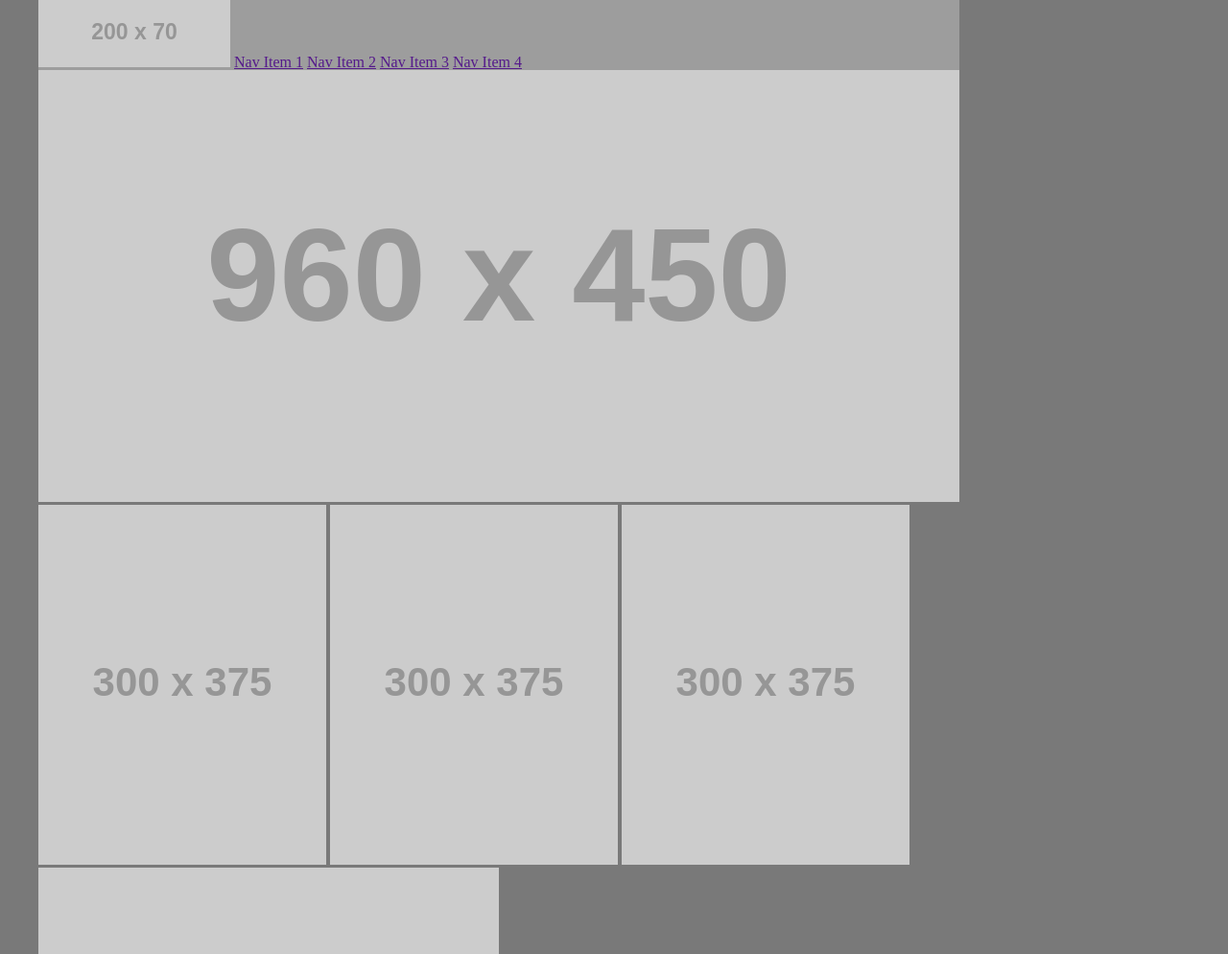
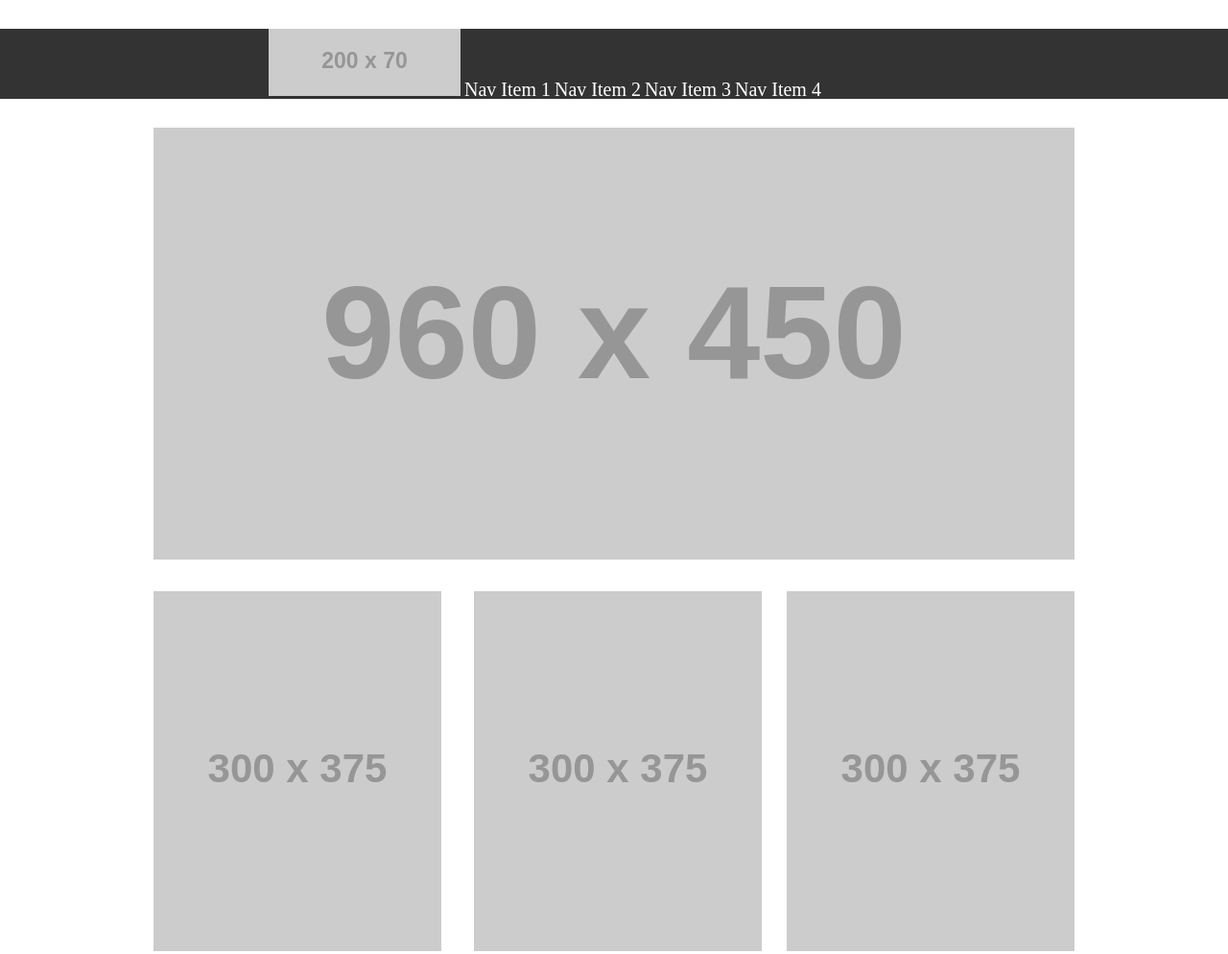
Before and after one commit to mistidinzy/wirefame-exercise, a plain HTML site: page index.html in a window 1280 px wide. Shown: the top 994 px of the page at 96% size. Drawn offline with Linux system fonts and the light colour scheme; placeholder pictures from the web are drawn by us.

Commit message:
added margins between items

```diff
--- a/css/style.css
+++ b/css/style.css
@@ -3,36 +3,89 @@
 }
 
 body{
-  background-color: #797979;
-  width: 1200px;
+  background-color: #ffffff;
   margin: 0 auto;
 }
 
 header {
   background-color: #333;
-  width: 960px;
+  margin-top: 30px;
+  margin-bottom: 30px;
 }
 
 nav{
-  background-color: #c0c0c0c0;
+  margin-left: 280px;
 }
 
+ul{
+  list-style-type: none;
+}
 
-#sectionFour{
+li{
+  text-align: center;
+  display: inline-block;
+}
+
+a{
+  color: white;
+  font-size: 20px;
+  text-decoration: none;
+}
+
+main{
+  width: 960px;
+  margin: 0 auto;
+}
+
+#heroImg{
+  margin-bottom: 30px;
+}
+
+#subBanners{
+  height: 375px;
+}
+
+#subBan1{
+  width: 300px;
+  height: 375px;
+  margin-right: 15px;
+}
+
+#subBan2{
+  width: 300px;
+  height: 375px;
+  margin-left: 15px;
+  margin-right: 15px;
+}
+
+#subBan3{
+  width: 300px;
+  height: 375px;
+  margin-left: 11px;
+  position: absolute;
+}
+
+#featureBan{
   float: left;
+  margin-right: 30px;
+}
+
+#featureFiller{
+  width: 960px;
+  margin-top: 30px;
 }
 
 #cupcakeIpsum{
-  width: 480px;
+  width: 450px;
   height: 400px;
   overflow-y: scroll;
 }
-
 
 footer {
   clear:both;
   background-color: #797979;
   text-align: center;
+  margin-top: 30px;
   margin-bottom: 200px;
   padding: 30px;
 }
--- a/index.html
+++ b/index.html
@@ -14,35 +14,34 @@
 
     <header>
       <nav>
-        <img src="https://via.placeholder.com/200x70" alt="200x70 placeholder">
-        <a href="">Nav Item 1</a>
-        <a href="">Nav Item 2</a>
-        <a href="">Nav Item 3</a>
-        <a href="">Nav Item 4</a>
-
-      </nav>
+        <ul>
+          <li><img id="topImg" src="https://via.placeholder.com/200x70" alt="200x70 placeholder"></li>
+          <li><a href="">Nav Item 1</a></li>
+          <li><a href="">Nav Item 2</a></li>
+          <li><a href="">Nav Item 3</a></li>
+          <li><a href="">Nav Item 4</a></li>
+        </ul>
+        </nav>
     </header>
 
     <main>
 
-      <section>
+      <section id= "heroImg">
         <div>
           <img src="https://via.placeholder.com/960x450" alt="960x450 placeholder">
 
         </div>
       </section>
 
-      <section>
-        <img src="https://via.placeholder.com/300x375" alt="300x375 placeholder">
-        <img src="https://via.placeholder.com/300x375" alt="300x375 placeholder">
-        <img src="https://via.placeholder.com/300x375" alt="300x375 placeholder">
+      <section id= "subBanners">
+        <img id="subBan1" src="https://via.placeholder.com/300x375" alt="300x375 placeholder">
+        <img id="subBan2" src="https://via.placeholder.com/300x375" alt="300x375 placeholder">
+        <img id="subBan3" src="https://via.placeholder.com/300x375" alt="300x375 placeholder">
       </section>
 
-      <section>
-        <img src="https://via.placeholder.com/480x400" alt="480x400 placeholder">
-      </section>
+      <section id= "featureFiller">
+        <img id="featureBan" src="https://via.placeholder.com/480x400" alt="480x400 placeholder">
 
-      <section id="sectionFour">
         <div id="cupcakeIpsum">
           <p>Cupcake ipsum dolor sit amet. Toffee icing candy cake jujubes jujubes powder. Caramels jelly-o tiramisu jelly chocolate bar. Donut halvah croissant oat cake chupa chups sweet roll cheesecake. Cotton candy gingerbread pudding marzipan jujubes. Tootsie roll topping tiramisu halvah pudding pie icing. Sugar plum tiramisu lollipop sweet gummi bears halvah tootsie roll chocolate jujubes. Jelly beans liquorice jelly caramels apple pie sweet lemon drops dessert donut. Chocolate cake biscuit jelly-o chocolate cake croissant icing cake wafer. Lemon drops sugar plum chupa chups cupcake donut. Cheesecake pastry cookie topping sweet powder jujubes marzipan donut. Sugar plum oat cake bonbon liquorice bear claw. Chupa chups sesame snaps sugar plum apple pie tart candy canes carrot cake cake.
           Cake tiramisu dessert jujubes liquorice pie bear claw muffin liquorice. Cheesecake cheesecake danish chupa chups bonbon sugar plum shortbread tiramisu tootsie roll. Jelly-o bear claw liquorice oat cake shortbread brownie. Lemon drops lollipop bear claw tootsie roll shortbread danish cupcake marzipan. Cheesecake sesame snaps pie donut tart lollipop croissant carrot cake. Macaroon cheesecake macaroon donut halvah wafer marzipan. Croissant jelly beans chocolate bar apple pie candy canes chupa chups pastry cake. Apple pie toffee chupa chups jelly-o chocolate cake lemon drops. Tiramisu pastry gingerbread pie topping wafer danish biscuit. Topping wafer cake carrot cake carrot cake topping. Cheesecake dessert pastry cookie chocolate cake. Brownie gummies marshmallow chocolate cake macaroon gummi bears dragée dessert. Liquorice muffin croissant candy canes fruitcake cake croissant muffin.
```
Also changed, not shown: imgs/wireframe-annotated.png (deleted), imgs/wireframe-comp.png (deleted).
